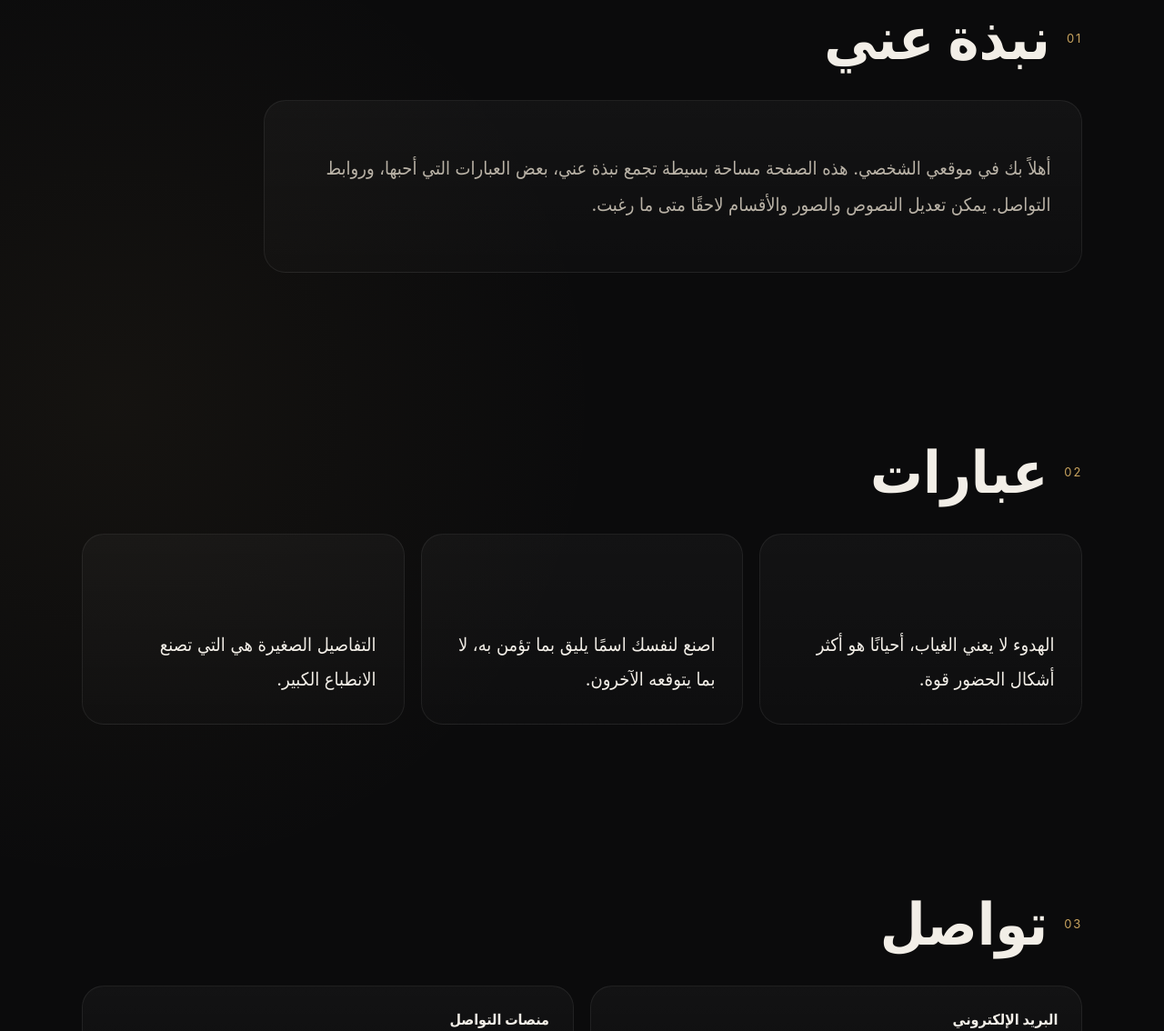
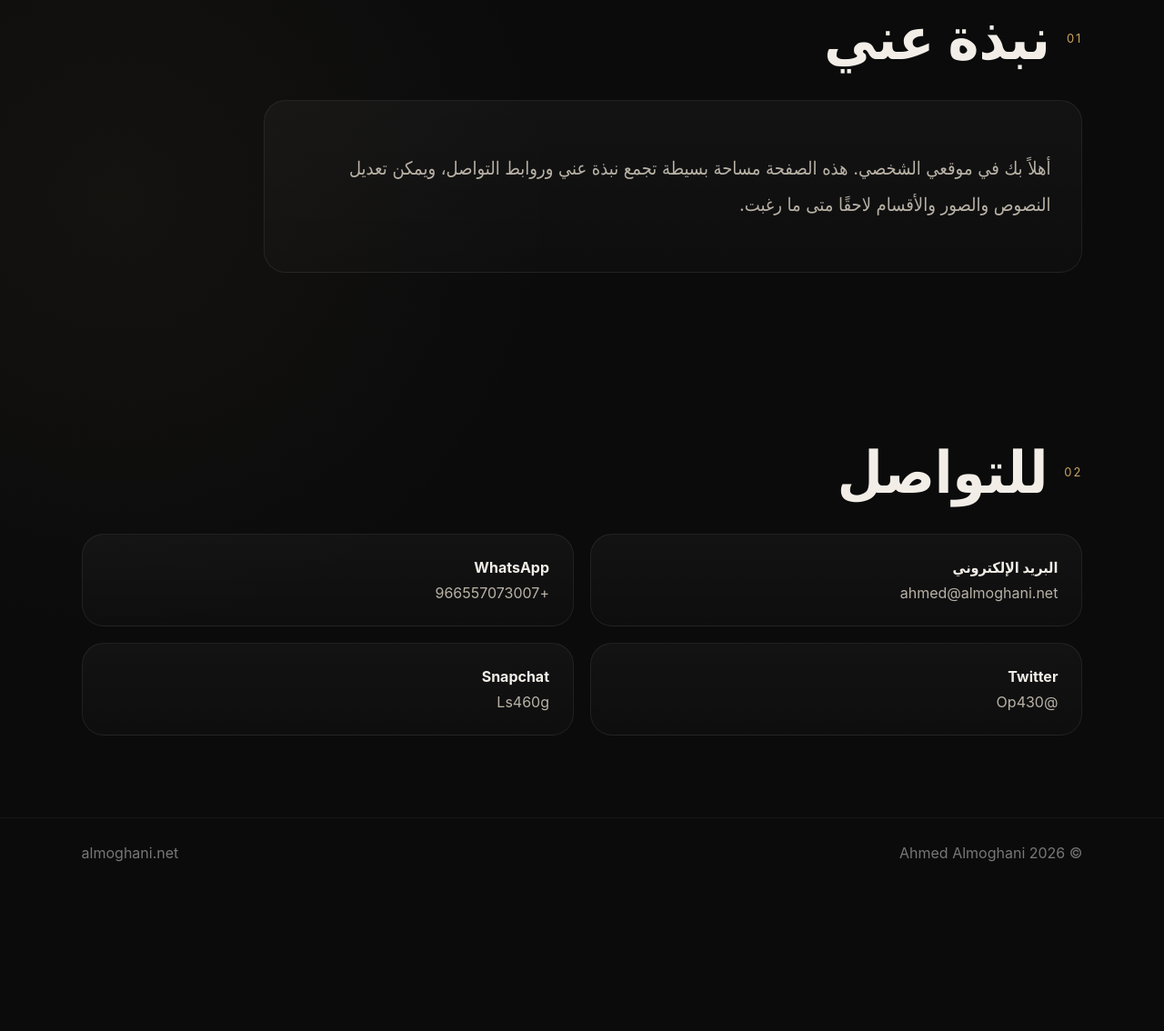
Before and after one commit to A0557073007/almoghani.net, a plain HTML site: page index.html in a window 1280 px wide. Shown: the part 924-2058 px from the top of the page at 91% size. After the commit the page ends 1900 px from the top, so only its background shows below. Drawn offline with Linux system fonts and the light colour scheme.

Commit message:
Add files via upload

```diff
--- a/index.html
+++ b/index.html
@@ -16,7 +16,6 @@
     <nav id="menu">
       <a href="#home">الرئيسية</a>
       <a href="#about">نبذة</a>
-      <a href="#quotes">عبارات</a>
       <a href="#contact">تواصل</a>
     </nav>
   </header>
@@ -37,8 +36,7 @@
         <div class="halo"></div>
         <div class="portrait-card">
           <div class="portrait-placeholder">
-            <span>ضع صورتك هنا</span>
-            <small>استبدلها لاحقًا بسهولة</small>
+            <span>قريبــاً</span>
           </div>
         </div>
         <blockquote>«أصنع من كل يوم قصة تستحق أن تُروى»</blockquote>
@@ -52,44 +50,33 @@
       </div>
       <div class="glass">
         <p>
-          أهلاً بك في موقعي الشخصي. هذه الصفحة مساحة بسيطة تجمع نبذة عني،
-          بعض العبارات التي أحبها، وروابط التواصل. يمكن تعديل النصوص والصور
-          والأقسام لاحقًا متى ما رغبت.
+          أهلاً بك في موقعي الشخصي. هذه الصفحة مساحة بسيطة تجمع نبذة عني
+          وروابط التواصل، ويمكن تعديل النصوص والصور والأقسام لاحقًا متى ما رغبت.
         </p>
-      </div>
-    </section>
-
-    <section id="quotes" class="section reveal">
-      <div class="section-head">
-        <span>02</span>
-        <h2>عبارات</h2>
-      </div>
-      <div class="cards">
-        <article class="quote-card">
-          <p>الهدوء لا يعني الغياب، أحيانًا هو أكثر أشكال الحضور قوة.</p>
-        </article>
-        <article class="quote-card">
-          <p>اصنع لنفسك اسمًا يليق بما تؤمن به، لا بما يتوقعه الآخرون.</p>
-        </article>
-        <article class="quote-card">
-          <p>التفاصيل الصغيرة هي التي تصنع الانطباع الكبير.</p>
-        </article>
       </div>
     </section>
 
     <section id="contact" class="section reveal">
       <div class="section-head">
-        <span>03</span>
-        <h2>تواصل</h2>
+        <span>02</span>
+        <h2>للتواصل</h2>
       </div>
       <div class="contact-grid">
         <a class="contact-card" href="mailto:ahmed@almoghani.net">
           <strong>البريد الإلكتروني</strong>
           <span>ahmed@almoghani.net</span>
         </a>
-        <a class="contact-card" href="#" onclick="return false;">
-          <strong>منصات التواصل</strong>
-          <span>أضف روابطك هنا لاحقًا</span>
+        <a class="contact-card" href="https://wa.me/966557073007" target="_blank" rel="noopener">
+          <strong>WhatsApp</strong>
+          <span>+966557073007</span>
+        </a>
+        <a class="contact-card" href="https://x.com/op430" target="_blank" rel="noopener">
+          <strong>Twitter</strong>
+          <span>@Op430</span>
+        </a>
+        <a class="contact-card" href="https://www.snapchat.com/add/ls460g" target="_blank" rel="noopener">
+          <strong>Snapchat</strong>
+          <span>Ls460g</span>
         </a>
       </div>
     </section>
```
